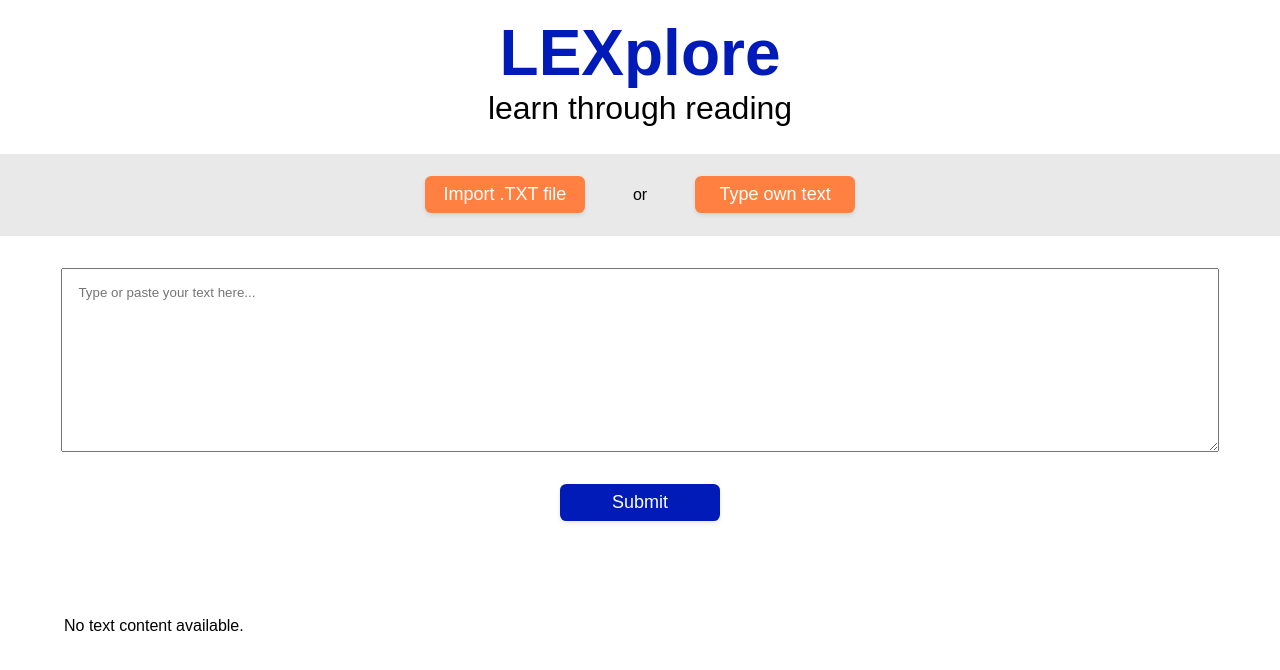
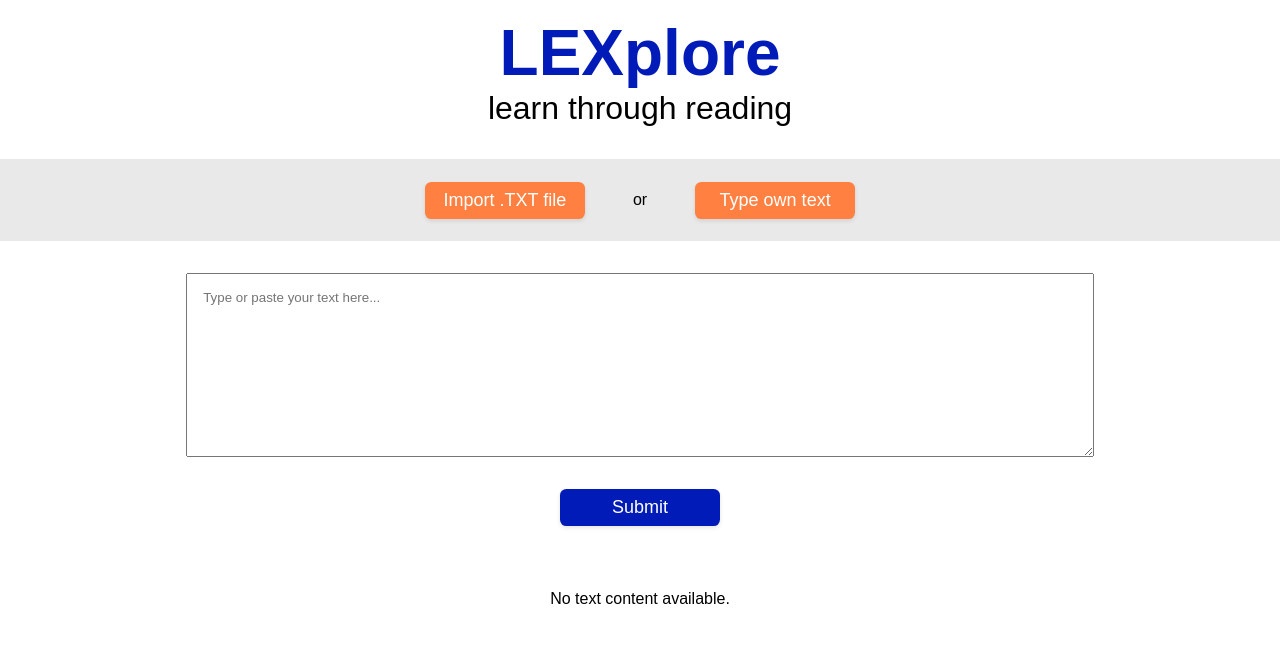
Before and after one commit to McOwska/LEXplore, a React (Create React App) app in the folder lexplore-ui/: page / in a window 1280 px wide. Both pictures are taken after a click on the button "Type own text". Shown: the top 670 px of the page. Built offline with nearby package versions, Linux system fonts and the light colour scheme; a web font is replaced by a local one.

Commit message:
styling adjustments

```diff
--- a/lexplore-ui/src/components/Header/Header.module.css
+++ b/lexplore-ui/src/components/Header/Header.module.css
@@ -10,4 +10,5 @@ h2 {
     font-size: 2rem;
     font-weight: lighter;
     margin-top: 0;
+    margin-bottom: 2rem;
 }
--- a/lexplore-ui/src/components/TextLoader/TextLoader.module.css
+++ b/lexplore-ui/src/components/TextLoader/TextLoader.module.css
@@ -29,7 +29,7 @@
 }
 
 .textArea {
-    width: 90%;
+    width: 70%;
     margin: 1rem;
     padding: 1rem;
     font-family: inherit;
--- a/lexplore-ui/src/components/TextPage/TextPage.module.css
+++ b/lexplore-ui/src/components/TextPage/TextPage.module.css
@@ -1,10 +1,13 @@
 .pageTextPContent {
     white-space: pre-wrap;
     text-align: justify;
+    max-width: 60rem;
 }
 
 .pageTextContainer {
-    padding: 5%;
+    padding: 2rem;
+    display: flex;
+    justify-content: center;
 }
 
 .wordButton {
```
